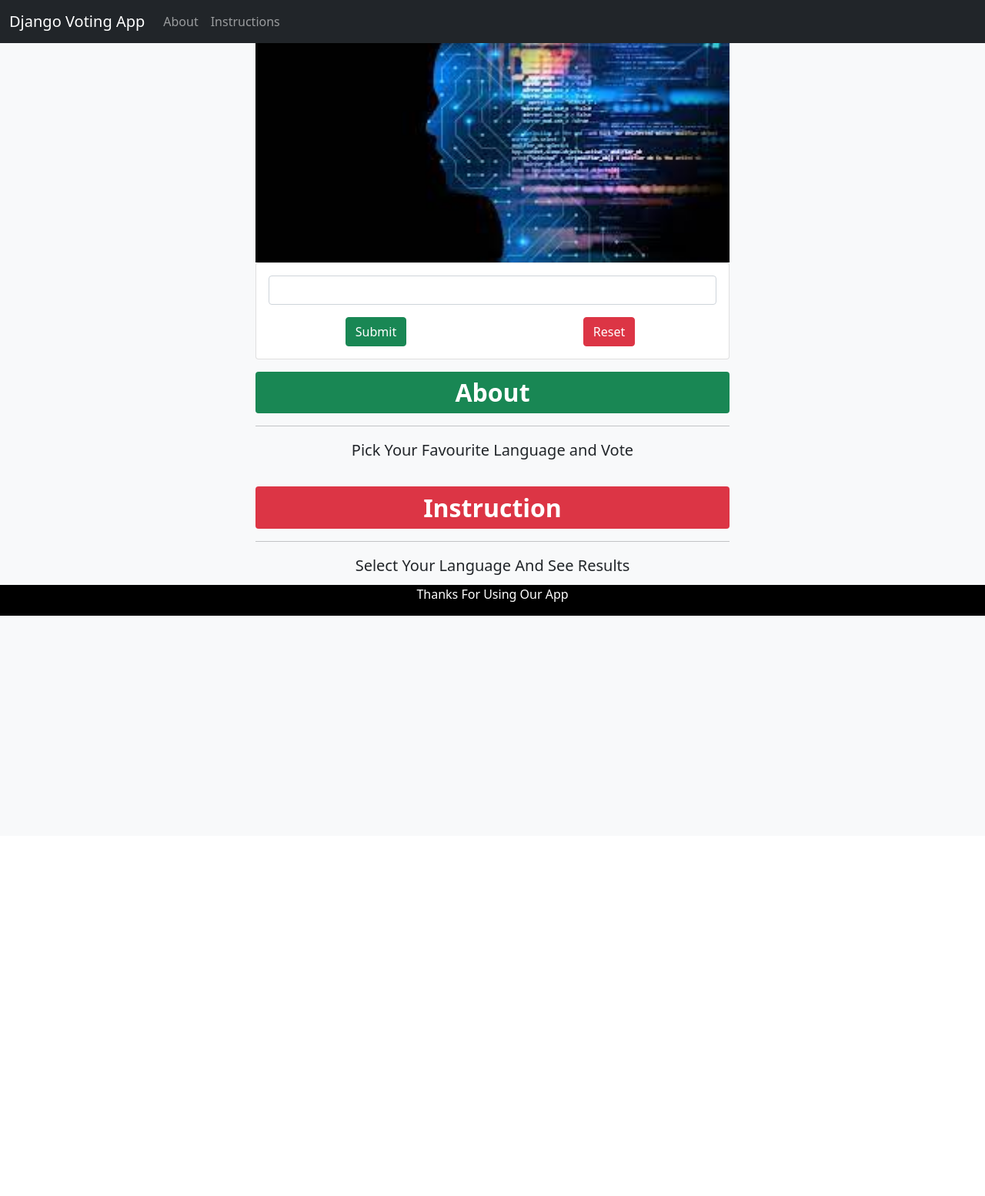
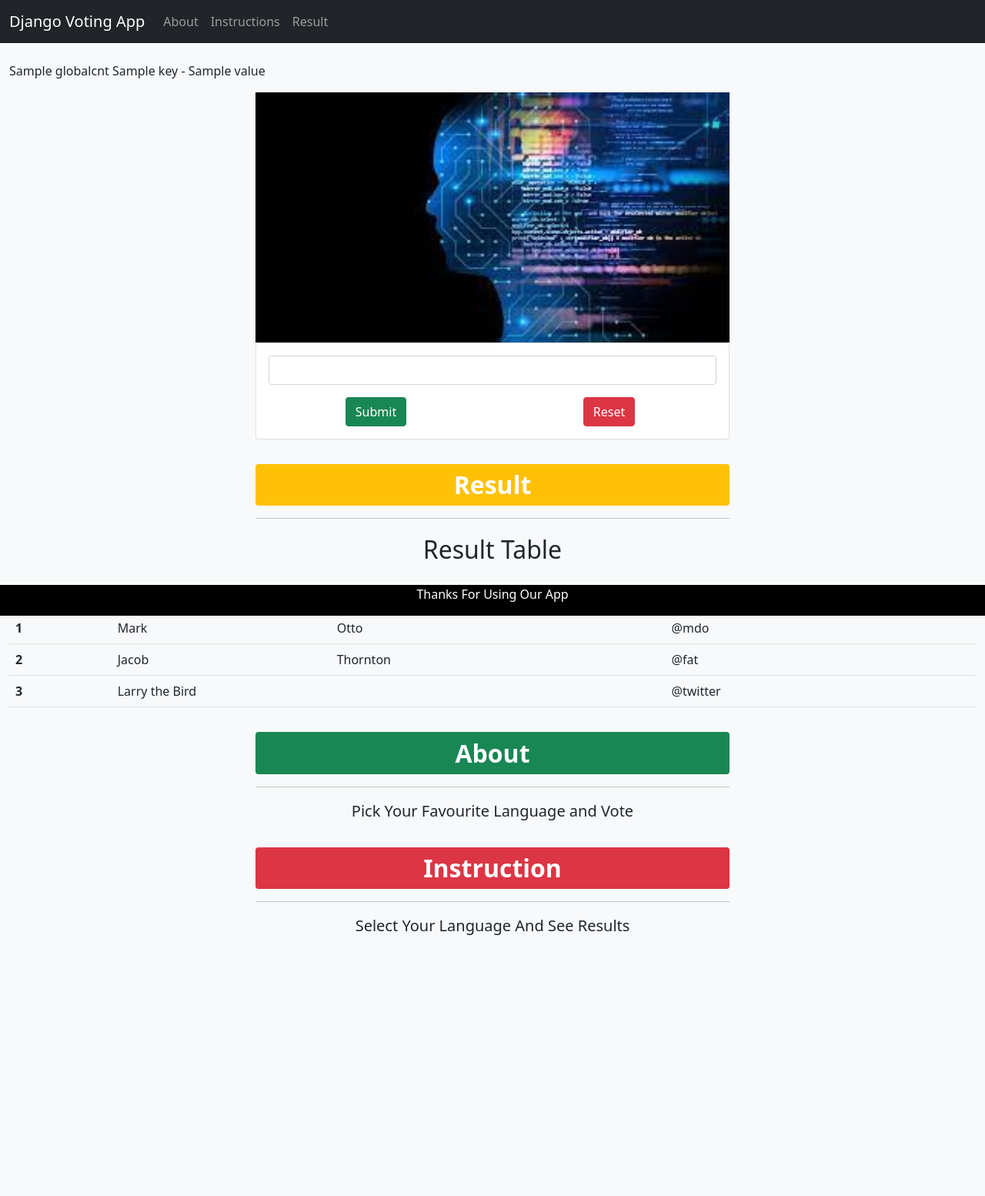
Before and after one commit to musfiqur552608/Django-Voting-App, a Django app: template templates/index.html in a window 1280 px wide. Shown: the whole page at 77% size. Before the commit the page ends 800 px from the top, so only its background shows below. Run offline with Django 4.2, Linux system fonts and the light colour scheme; the template is opened without the code that fills it: most values are stand-ins (such as "Sample title", 1, 10 or a date in 2020).

Commit message:
added result table

```diff
--- a/templates/index.html
+++ b/templates/index.html
@@ -26,11 +26,19 @@
                   <li class="nav-item">
                      <a href="#instructions" class="nav-link">Instructions</a>
                   </li>
+                  <li class="nav-item">
+                     <a href="#result" class="nav-link">Result</a>
+                  </li>
                </ul>
             </div>
          </div>
       </nav>
-      <div class="container-fluid" style="margin-bottom: 20rem;">
+      <div class="container-fluid" style="margin-bottom: 20rem; margin-top: 5rem;">
+         {{globalcnt}}
+         {% for key,value in globalcnt.items %}
+         {{key}} - {{value}}
+         <br>
+         {% endfor %}
          <div class="row">
             <div class="col-md-6" style="margin: 1rem auto 0 auto;">
                <img src="{% static 'logo.jpg' %}" alt="" class="img-fluid" style="width: 100%; ">
@@ -54,6 +62,52 @@
 
                      </form>
                   </div>
+               </div>
+            </div>
+         </div>
+         <div class="row" style="margin-top: 1rem;">
+            <div class="col-md-6" style="margin: 1rem auto 0 auto;">
+               <p class="badge bg-warning" id="result" name="result" style="text-align: center; display: block; font-size: 2rem;">
+                  Result
+               </p>
+               <hr>
+               <p class="lead" style="text-align: center; font-size: 2rem;">
+                  Result Table
+               </p>
+            </div>
+         </div>
+         <div class="row">
+            <div class="col-md-12">
+               <div class="table-responsive">
+                  <table class="table">
+                     <thead>
+                        <tr>
+                           <th scope="col">#</th>
+                           <th scope="col">First</th>
+                           <th scope="col">Last</th>
+                           <th scope="col">Handle</th>
+                        </tr>
+                     </thead>
+                     <tbody>
+                        <tr>
+                           <th scope="row">1</th>
+                           <td>Mark</td>
+                           <td>Otto</td>
+                           <td>@mdo</td>
+                        </tr>
+                        <tr>
+                           <th scope="row">2</th>
+                           <td>Jacob</td>
+                           <td>Thornton</td>
+                           <td>@fat</td>
+                        </tr>
+                        <tr>
+                           <th scope="row">3</th>
+                           <td colspan="2">Larry the Bird</td>
+                           <td>@twitter</td>
+                        </tr>
+                     </tbody>
+                  </table>
                </div>
             </div>
          </div>
```
